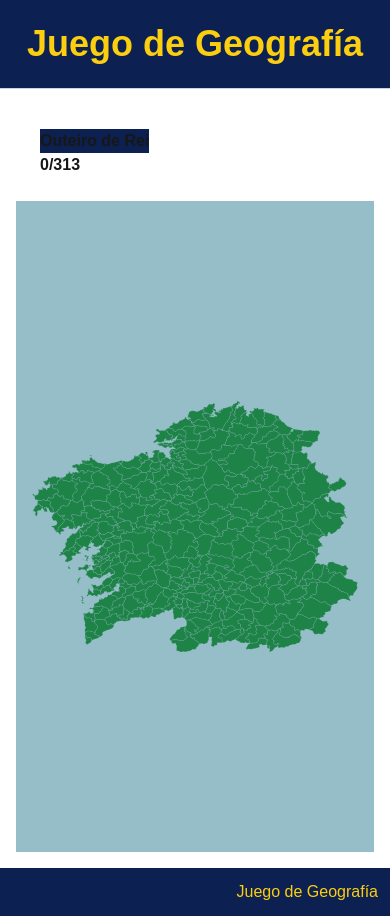
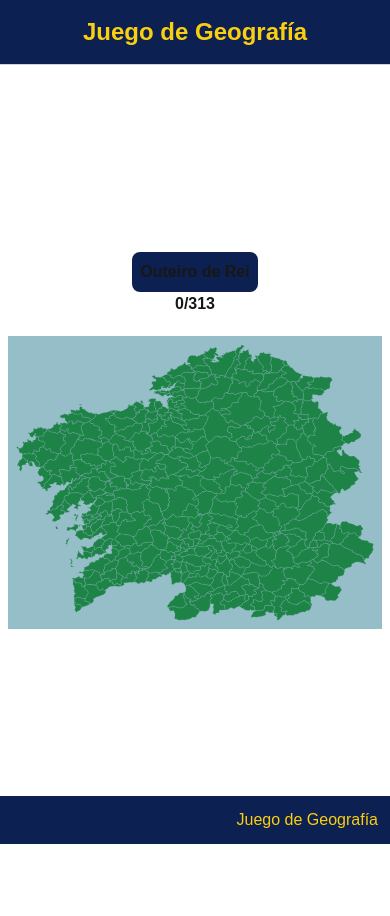
Before and after one commit to javichocou007/juegogeografia, a Next.js app: page / in a window 390 px wide. After the commit the page ends 844 px from the top, so only its background shows below. Built offline with nearby package versions, Linux system fonts and the light colour scheme.

Commit message:
segundo commit

```diff
--- a/app/MapaConcellos.tsx
+++ b/app/MapaConcellos.tsx
@@ -84,10 +84,10 @@ export default function MapaConcellos() {
     };
 
     return (
-        <div className="grid grid-cols-[25%_1fr] h-screen w-full">
-            <div className='flex items-center p-3'>
+        <div className="flex flex-col md:grid md:grid-cols-[25%_1fr] h-full min-h-[70vh] flex-1 w-full gap-2 md:gap-4">
+            <div className='flex items-center justify-center p-2 md:p-3 shrink-0'>
 
-                <div className="flex flex-col justify-center bg-[#0c2151]/80 rounded-lg p-3 gap-2  w-[100%] font-bold text-center">
+                <div className="flex flex-col justify-center bg-[#0c2151]/80 rounded-lg p-3 gap-2 w-full font-bold text-center">
 
                     <div className=" text-xl bg-[#0c2151] mx-auto p-2 rounded-lg border-white border-1">
 
@@ -99,7 +99,7 @@ export default function MapaConcellos() {
                     </div>
                 </div>
             </div>
-            < div className="flex justify-center items-center p-4 bg-[#95bec8] w-[75%] py-2 rounded-lg" >
+            <div className="flex justify-center items-center p-2 md:p-4 bg-[#95bec8] w-full flex-1 md:rounded-lg overflow-hidden">
 
                 {/* PEGA TU <svg> AQUÍ ABAJO */}
 
@@ -110,7 +110,7 @@ export default function MapaConcellos() {
                             .join('\n')}
                 `}</style>
                 )}
-                <svg xmlns="http://www.w3.org/2000/svg" version="1.2" baseProfile="tiny" width="800" height="619" viewBox="0 0 800 619" strokeLinecap="round" strokeLinejoin="round">
+                <svg xmlns="http://www.w3.org/2000/svg" version="1.2" baseProfile="tiny" viewBox="0 0 800 619" strokeLinecap="round" strokeLinejoin="round" className="w-full h-auto max-h-[70vh] md:max-h-full">
                     <g id="Municipios_-7023933172321596289" className="
                     [&>path]:fill-[#1e8346]
                     [&>path]:stroke-[#95bec8]
--- a/app/MapaEspaña.tsx
+++ b/app/MapaEspaña.tsx
@@ -3,11 +3,11 @@
 
 export default function MapaEspaña() {
     return (
-        <div className="flex justify-center items-center p-4 bg-[#95bec8] w-3xl">
+        <div className="flex justify-center items-center p-2 md:p-4 bg-[#95bec8] w-full max-w-4xl mx-auto rounded-lg shadow-md">
             {/* PEGA TU <svg> AQUÍ ABAJO */}
             <svg
                 viewBox="370 -50 600 550" // Asegúrate de que tenga su viewBox original
-                className="w-full h-auto max-w-3xl" // Clases de Tailwind para que sea responsivo
+                className="w-full h-auto max-h-[60vh] md:max-h-[80vh]" // Clases de Tailwind para que sea responsivo
                 xmlns="http://www.w3.org/2000/svg"
             >
 
--- a/app/page.tsx
+++ b/app/page.tsx
@@ -7,11 +7,11 @@ export default function Home() {
 
     <div className="flex flex-col min-h-screen bg-white "> {/* Contenedor padre */}
 
-      <header className="bg-[#0c2151] p-6 border-b border-[#cbd5e1] flex justify-center">
-        <h1 className="text-4xl font-bold text-[#FCCE10]">Juego de Geografía</h1>
+      <header className="bg-[#0c2151] p-4 md:p-6 border-b border-[#cbd5e1] flex justify-center text-center">
+        <h1 className="text-2xl md:text-4xl font-bold text-[#FCCE10]">Juego de Geografía</h1>
       </header>
 
-      <main className="flex-grow flex flex-col items-center justify-center p-4 bg-white">
+      <main className="flex-grow flex flex-col items-center justify-center p-2 md:p-4 bg-white w-full max-w-7xl mx-auto">
         {/* El MapaEspaña estará ahora centrado verticalmente en el espacio sobrante */}
 
         <MapaConcellos />
--- a/package.json
+++ b/package.json
@@ -1,5 +1,5 @@
 {
-  "name": "seterr",
+  "name": "juegogeografia",
   "version": "0.1.0",
   "private": true,
   "scripts": {
```
Also changed, not shown: 1 other file (tests, documents, lock files or other folders).
